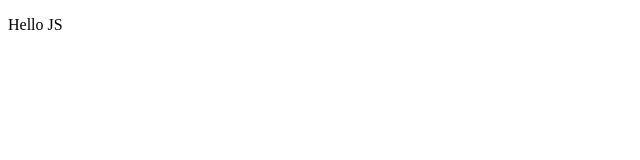
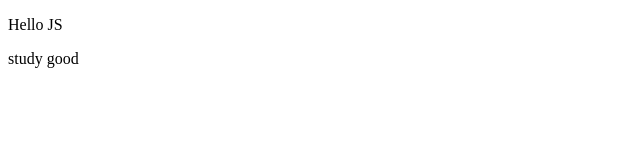
Before and after one commit to gahu/WebStudy, a website: page src/index.html in a window 1280 px wide. Shown: the full height of the page, 0-640 px from the left. Drawn offline with Linux system fonts and the light colour scheme.

Commit message:
use js and env setting2

```diff
--- a/src/index.html
+++ b/src/index.html
@@ -8,5 +8,6 @@
   </head>
   <body>
     <p>Hello JS</p>
+    <script type="text/javascript" src="main.js"></script>
   </body>
 </html>
--- a/src/main.js
+++ b/src/main.js
@@ -1,3 +1,13 @@
 async function test(params) {
+  console.log("HI!");
+}
 
+function component() {
+  var element = document.createElement("div");
+
+  element.innerHTML = "study good";
+  element.classList.add("hello");
+  return element;
 }
+
+document.body.appendChild(component());
```
Also changed, not shown: package.json (added, +19 -0 lines), README.md, 2 other files.
